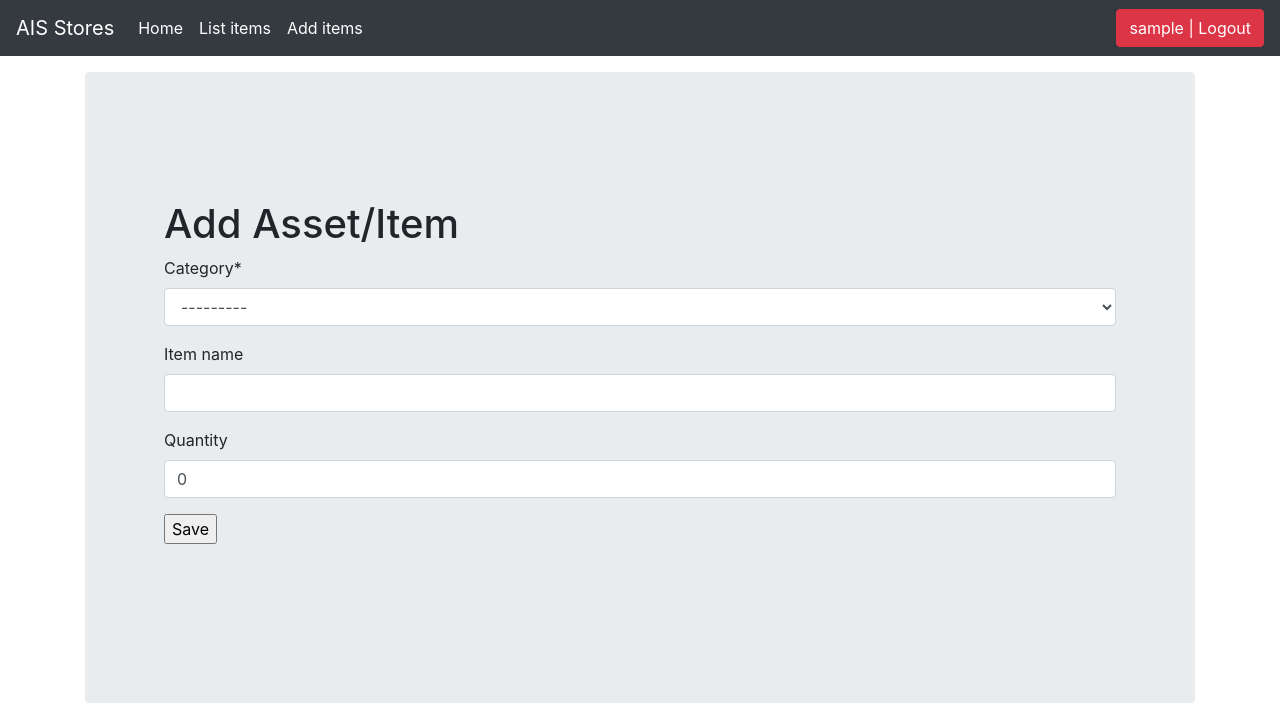
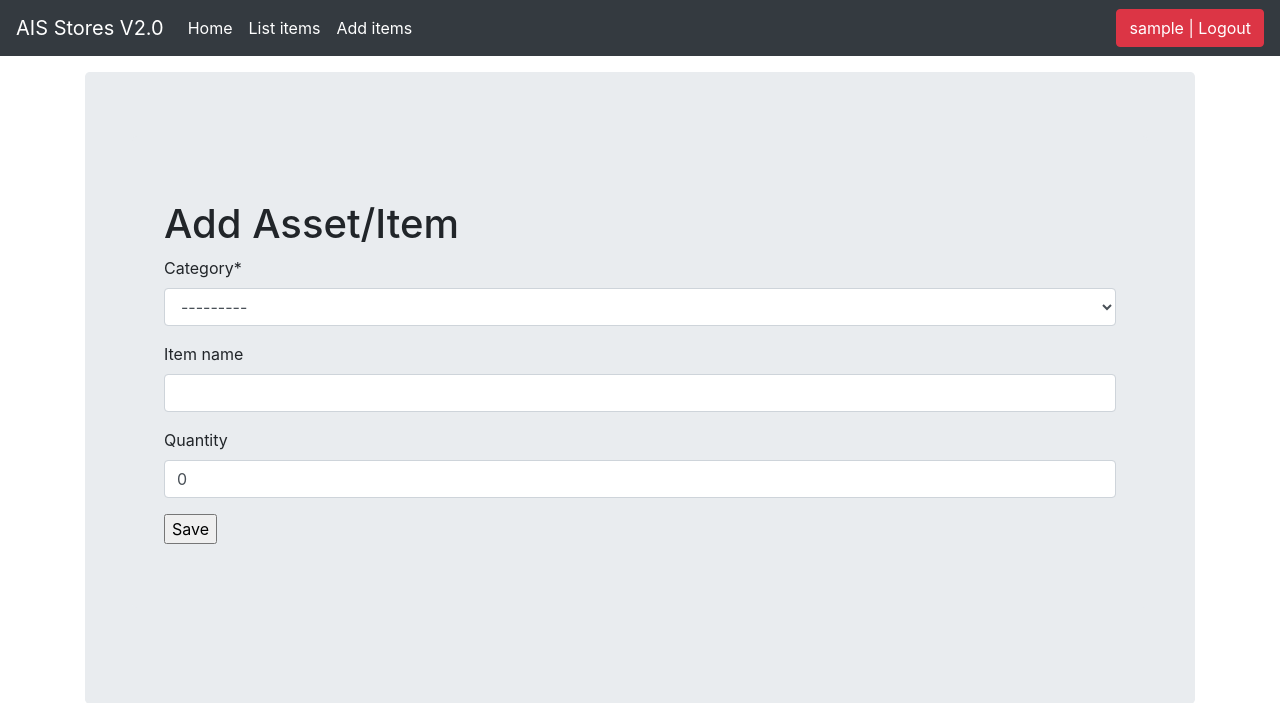
Before and after one commit to yvsreenivas/inventory, a Django app: page /add_items/ in a window 1280 px wide. Shown: the top 703 px of the page. Run offline with Django 3.2, Linux system fonts and the light colour scheme; the visitor is signed in with stand-in values (Sample User, id 1); data that the repository does not hold is empty; some libraries are stand-ins or nearby versions.

Commit message:
String V2.0 added

```diff
--- a/stocks/templates/navbar.html
+++ b/stocks/templates/navbar.html
@@ -1,5 +1,5 @@
 <nav class="navbar navbar-expand-md navbar-dark fixed-top bg-dark">
-    <a class="navbar-brand" href="/">AIS Stores</a>
+    <a class="navbar-brand" href="/">AIS Stores V2.0</a>
     <button class="navbar-toggler" type="button" data-toggle="collapse" data-target="#navbarCollapse" aria-controls="navbarCollapse" aria-expanded="false" aria-label="Toggle navigation">
       <span class="navbar-toggler-icon"></span>
     </button>
```
